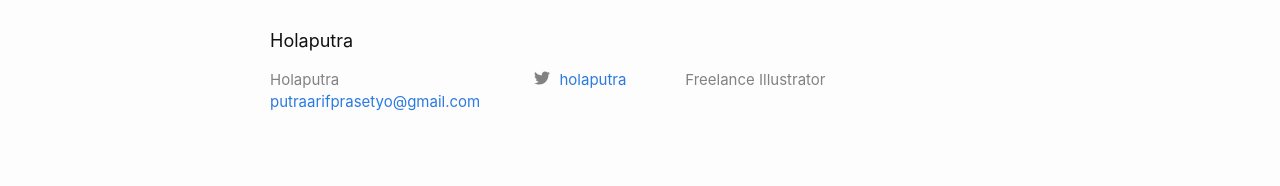
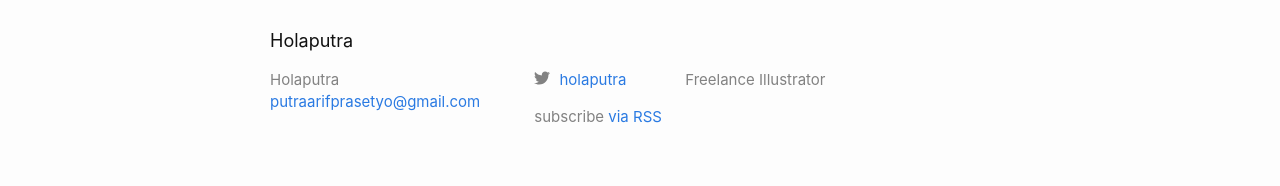
Before and after one commit to holaputra/holaputra.github.io, a Jekyll site: the page built from index.markdown, in a window 1280 px wide. Shown: the part 2202-2388 px from the top of the page. Built offline with Jekyll 4.4.1, drawn with Linux system fonts in a browser that asks for light colours.

Commit message:
Update footer.html

```diff
--- a/_includes/footer.html
+++ b/_includes/footer.html
@@ -23,6 +23,7 @@
 
       <div class="footer-col footer-col-2">
         {%- include social.html -%}
+        <p class="rss-subscribe">subscribe <a href="{{ "/feed.xml" | relative_url }}">via RSS</a></p>
       </div>
 
       <div class="footer-col footer-col-3">
```
